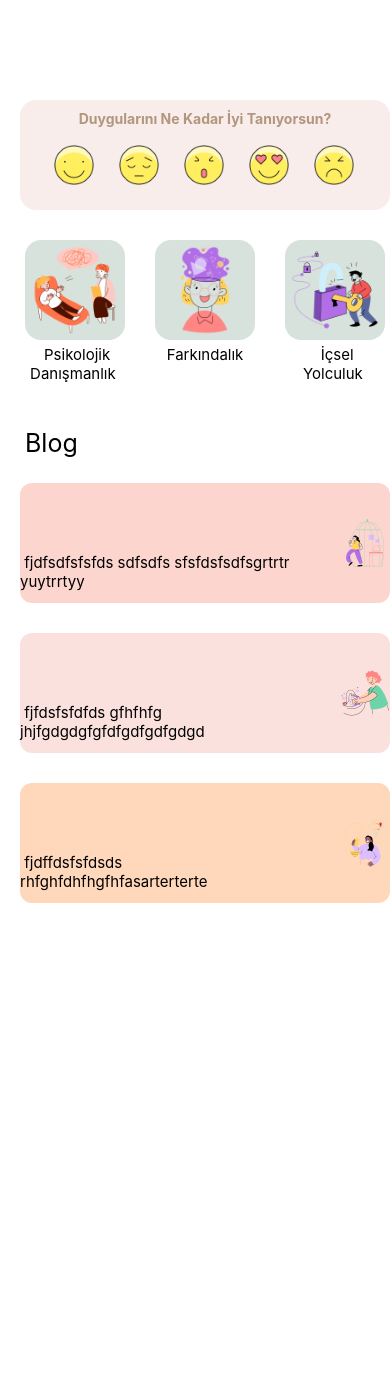
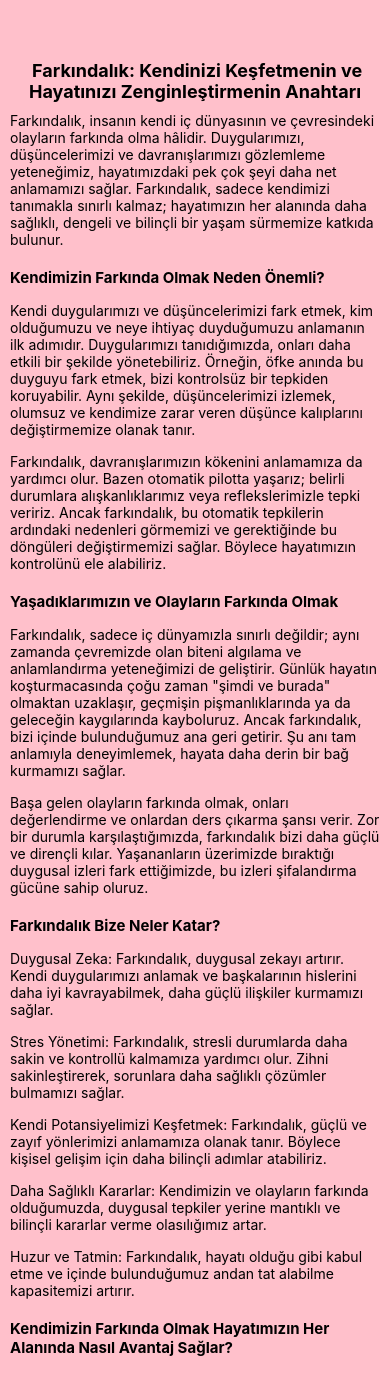
Before and after one commit to goksuayaz/Psychology-App, a React Native app: screen /AwarenessScreen in a window 390 px wide. Shown: the top 1373 px of the page. Before the commit the page ends 910 px from the top, so only its background shows below. Built offline with nearby package versions, Linux system fonts and the light colour scheme.

Commit message:
AwarenessScreen Edits

```diff
--- a/App.js
+++ b/App.js
@@ -3,6 +3,7 @@ import { createStackNavigator } from '@react-navigation/stack';
 import MainScreen from './src/screens/MainScreen';
 import EmotionScreen from './src/screens/EmotionScreen';
 import CounselingScreen from './src/screens/CounselingScreen';
+import AwarenessScreen from './src/screens/AwarenessScreen';
 
 
 
@@ -18,6 +19,7 @@ export default function App() {
         <Stack.Screen options={{ headerShown: false }} name="MainScreen" component={MainScreen} />
         <Stack.Screen options={{ headerShown: false }} name="EmotionScreen" component={EmotionScreen} />
         <Stack.Screen options={{ headerShown: false }} name="CounselingScreen" component={CounselingScreen} />
+        <Stack.Screen options={{ headerShown: false }} name="AwarenessScreen" component={AwarenessScreen} />
       </Stack.Navigator>
     </NavigationContainer>
 
--- /dev/null
+++ b/src/screens/AwarenessScreen.js
@@ -0,0 +1,106 @@
+import { ScrollView, StyleSheet, Text, View } from 'react-native'
+import React from 'react'
+
+const AwarenessScreen = () => {
+    return (
+
+        <ScrollView>
+            <View style={styles.container}>
+                <Text style={styles.topHeader}> Farkındalık: Kendinizi Keşfetmenin ve Hayatınızı Zenginleştirmenin Anahtarı</Text>
+
+                <Text style={styles.textArea}>
+                    Farkındalık, insanın kendi iç dünyasının ve çevresindeki olayların farkında olma hâlidir. Duygularımızı, düşüncelerimizi ve davranışlarımızı gözlemleme yeteneğimiz, hayatımızdaki pek çok şeyi daha net anlamamızı sağlar. Farkındalık, sadece kendimizi tanımakla sınırlı kalmaz; hayatımızın her alanında daha sağlıklı, dengeli ve bilinçli bir yaşam sürmemize katkıda bulunur. </Text>
+
+                <Text style={styles.header}>
+                    Kendimizin Farkında Olmak Neden Önemli? </Text>
+
+                <Text style={styles.textArea}>
+                    Kendi duygularımızı ve düşüncelerimizi fark etmek, kim olduğumuzu ve neye ihtiyaç duyduğumuzu anlamanın ilk adımıdır. Duygularımızı tanıdığımızda, onları daha etkili bir şekilde yönetebiliriz. Örneğin, öfke anında bu duyguyu fark etmek, bizi kontrolsüz bir tepkiden koruyabilir. Aynı şekilde, düşüncelerimizi izlemek, olumsuz ve kendimize zarar veren düşünce kalıplarını değiştirmemize olanak tanır. </Text>
+
+                <Text style={styles.textArea}>
+                    Farkındalık, davranışlarımızın kökenini anlamamıza da yardımcı olur. Bazen otomatik pilotta yaşarız; belirli durumlara alışkanlıklarımız veya reflekslerimizle tepki veririz. Ancak farkındalık, bu otomatik tepkilerin ardındaki nedenleri görmemizi ve gerektiğinde bu döngüleri değiştirmemizi sağlar. Böylece hayatımızın kontrolünü ele alabiliriz. </Text>
+
+
+                <Text style={styles.header}>
+                    Yaşadıklarımızın ve Olayların Farkında Olmak </Text>
+
+                <Text style={styles.textArea}>
+                    Farkındalık, sadece iç dünyamızla sınırlı değildir; aynı zamanda çevremizde olan biteni algılama ve anlamlandırma yeteneğimizi de geliştirir. Günlük hayatın koşturmacasında çoğu zaman "şimdi ve burada" olmaktan uzaklaşır, geçmişin pişmanlıklarında ya da geleceğin kaygılarında kayboluruz. Ancak farkındalık, bizi içinde bulunduğumuz ana geri getirir. Şu anı tam anlamıyla deneyimlemek, hayata daha derin bir bağ kurmamızı sağlar. </Text>
+
+                <Text style={styles.textArea}>
+                    Başa gelen olayların farkında olmak, onları değerlendirme ve onlardan ders çıkarma şansı verir. Zor bir durumla karşılaştığımızda, farkındalık bizi daha güçlü ve dirençli kılar. Yaşananların üzerimizde bıraktığı duygusal izleri fark ettiğimizde, bu izleri şifalandırma gücüne sahip oluruz. </Text>
+
+                <Text style={styles.header}>
+                    Farkındalık Bize Neler Katar? </Text>
+
+                <Text style={styles.textArea}>
+                    Duygusal Zeka: Farkındalık, duygusal zekayı artırır. Kendi duygularımızı anlamak ve başkalarının hislerini daha iyi kavrayabilmek, daha güçlü ilişkiler kurmamızı sağlar. </Text>
+
+                <Text style={styles.textArea}>
+                    Stres Yönetimi: Farkındalık, stresli durumlarda daha sakin ve kontrollü kalmamıza yardımcı olur. Zihni sakinleştirerek, sorunlara daha sağlıklı çözümler bulmamızı sağlar. </Text>
+
+                <Text style={styles.textArea}>
+                    Kendi Potansiyelimizi Keşfetmek: Farkındalık, güçlü ve zayıf yönlerimizi anlamamıza olanak tanır. Böylece kişisel gelişim için daha bilinçli adımlar atabiliriz. </Text>
+
+                <Text style={styles.textArea}>
+                    Daha Sağlıklı Kararlar: Kendimizin ve olayların farkında olduğumuzda, duygusal tepkiler yerine mantıklı ve bilinçli kararlar verme olasılığımız artar.</Text>
+
+                <Text style={styles.textArea}>
+                    Huzur ve Tatmin: Farkındalık, hayatı olduğu gibi kabul etme ve içinde bulunduğumuz andan tat alabilme kapasitemizi artırır. </Text>
+
+                <Text style={styles.header}>
+                    Kendimizin Farkında Olmak Hayatımızın Her Alanında Nasıl Avantaj Sağlar? </Text>
+
+                <Text style={styles.textArea}>
+                    Kendi farkındalığı yüksek bir birey, iş hayatında daha etkili ve verimli çalışır. Hangi durumlarda daha iyi performans gösterdiğini ya da hangi alanlarda kendini geliştirmesi gerektiğini bilir. Sosyal hayatında daha sağlıklı ilişkiler kurar; empati yeteneği gelişir ve çevresindeki insanlarla daha derin bir bağ kurar. </Text>
+
+                <Text style={styles.textArea}>
+                    Ayrıca, fiziksel sağlık için de farkındalık önemlidir. Stresin beden üzerindeki etkilerini fark etmek, sağlıklı alışkanlıklar geliştirmeye teşvik eder. Düzenli egzersiz, dengeli beslenme ve kaliteli uyku gibi temel sağlık alışkanlıklarını sürdürmek farkındalığın getirilerindendir. </Text>
+
+                <Text style={styles.textArea}>
+                    Sonuç: Hayatı Daha Bilinçli Yaşamak
+                    Farkındalık, bize kendimizi tanıma, yaşantımızı anlama ve bilinçli bir şekilde yön verme fırsatı sunar. Kendi iç sesimizi duyduğumuzda, çevremizi daha net algıladığımızda ve olayları daha derin bir şekilde kavradığımızda, hayatın zenginliklerini daha derinden hissederiz.</Text>
+
+                <Text style={styles.textArea}>
+                    Unutmayın, farkındalık bir yolculuktur. Kendinizi keşfetmek, bazen zorlu ama her zaman anlamlı bir süreçtir. Bu süreçte atacağınız her adım, daha tatmin edici bir yaşamın anahtarı olacaktır. Şimdi, derin bir nefes alın ve kendinize sorun: "Bugün gerçekten ne hissediyorum?" Çünkü farkındalık, bu basit ama güçlü soruyla başlar. </Text>
+            </View>
+        </ScrollView >
+    )
+}
+
+export default AwarenessScreen
+
+const styles = StyleSheet.create({
+
+    container: {
+
+        backgroundColor: "pink"
+    },
+
+    topHeader: {
+
+        textAlign: "center",
+        fontSize: 18,
+        fontWeight: "bold",
+        marginTop: 60,
+        margin: 5,
+    },
+
+
+    header: {
+
+        fontWeight: "bold",
+        fontSize: 15,
+        margin: 10,
+
+    },
+
+    textArea: {
+
+        fontSize: 14,
+        marginTop: 5,
+        margin: 10
+
+    },
+
+})
--- a/src/screens/MainScreen.js
+++ b/src/screens/MainScreen.js
@@ -54,9 +54,11 @@ const MainScreen = ({ navigation }) => {
                                 image={require('../../assets/images/counseling.png')} />
                         </TouchableOpacity>
 
-                        <CategoryCards
-                            name="Farkındalık"
-                            image={require('../../assets/images/inspire.png')} />
+                        <TouchableOpacity onPress={() => navigation.navigate("AwarenessScreen")}>
+                            <CategoryCards
+                                name="Farkındalık"
+                                image={require('../../assets/images/inspire.png')} />
+                        </TouchableOpacity>
 
                         <CategoryCards
                             name="İçsel Yolculuk"
```
